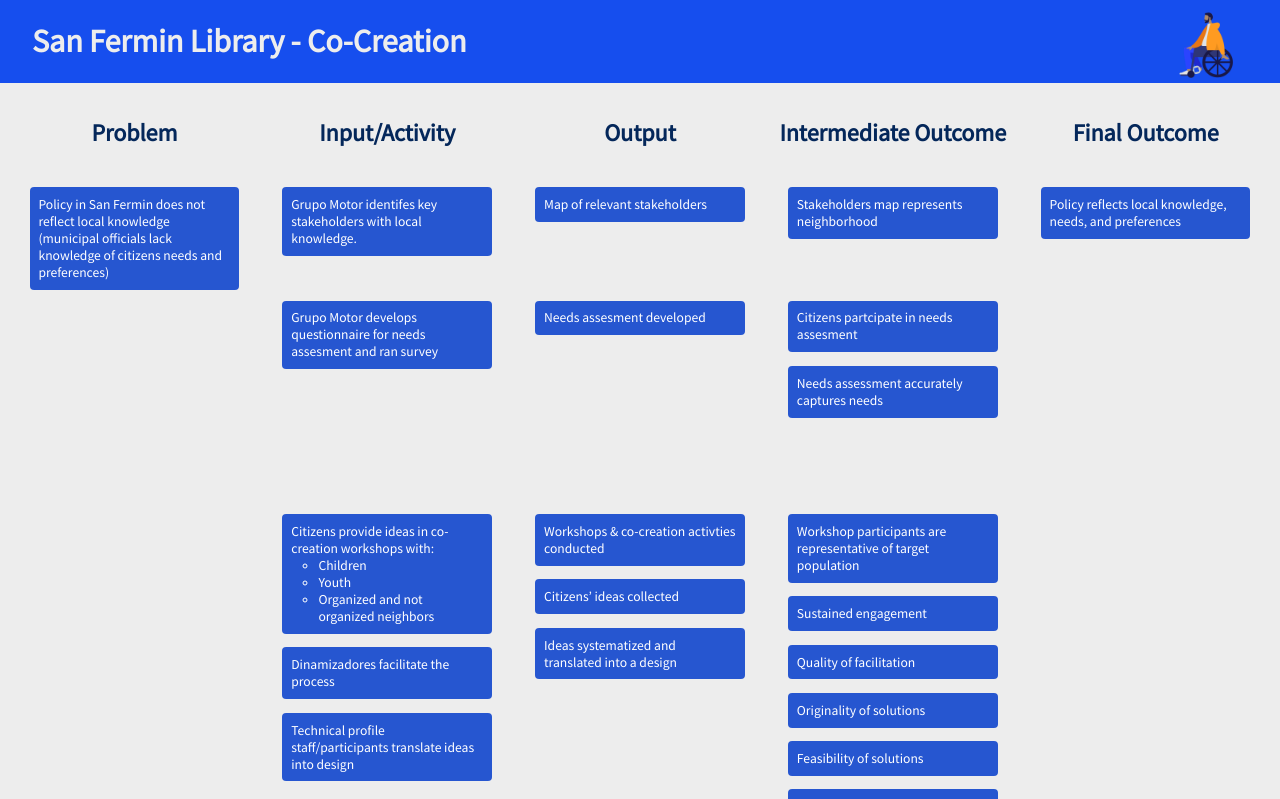
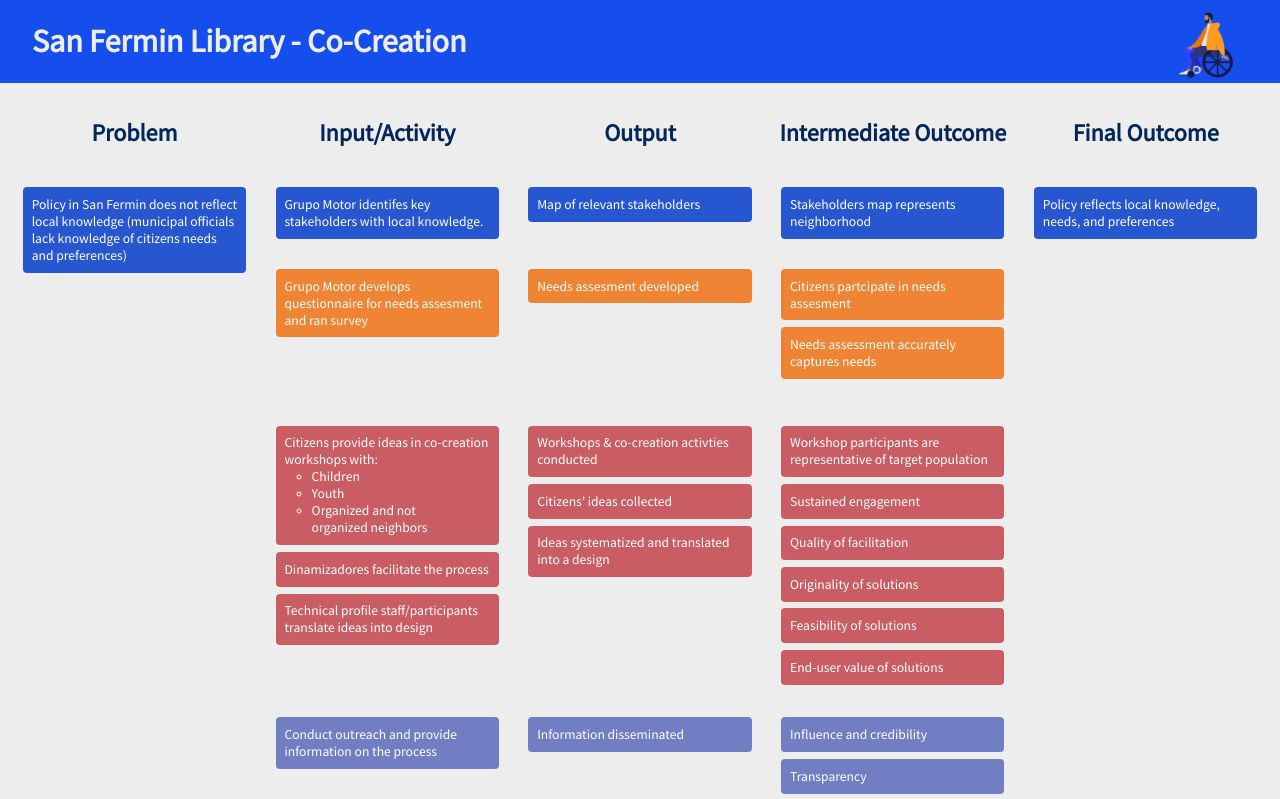
Before and after one commit to opleban/theory-of-change-app, a React (Create React App) app: page / in a window 1280 px wide. Shown: the top 799 px of the page. Built offline with nearby package versions, Linux system fonts and the light colour scheme.

Commit message:
Adds section colors, fixes margins

```diff
--- a/src/components/toc-card.js
+++ b/src/components/toc-card.js
@@ -21,14 +21,24 @@ getCardHeight(props=this.props) {
  **/
 
   render() {
-    const {cardText} = this.props;
+    const {cardText, cardColor} = this.props;
+    const cardStyle = {
+      backgroundColor: cardColor
+    };
 
     return (
-      <div className="toc-card">
-        <div className="toc-card-text">{this.renderCardText()}</div>
+      <div className="toc-card-container" style={cardStyle}>
+        <div className="toc-card">
+          <div className="toc-card-text">{this.renderCardText()}</div>
+        </div>
       </div>
     );
   }
 }
 
+ToCCard.defaultProps = {
+  cardText: "I'm a card. Please add text to me.",
+  cardColor: '#2A5ACD'
+};
+
 export default ToCCard;
--- a/src/components/toc-stage.js
+++ b/src/components/toc-stage.js
@@ -7,22 +7,24 @@ import '../styles/toc-stage.css'
 class ToCStage extends Component {
   renderHeader(props=this.props) {
     const {stageDesc, stageTitle, noHeader, numOfSections} = props;
+
     return noHeader ?
       <div/>:
       <h2 className="toc-stage-title" title={stageDesc}>{stageTitle}</h2>
   }
 
-  getSectionHeight(sectionId, props=this.props) {
-    return props.sectionConfigs[sectionId].height;
+  getSectionProperty(sectionId, configName, props=this.props) {
+    return props.sectionConfigs[sectionId][configName];
   }
 
   // There must be a better way than this. Makes you miss Ruby
 
   generateLoopArray(num) {
-    const ary = []
+    const ary = [];
     for(let i=0; i<num; i++) {
       ary.push(i);
     }
+
     return ary;
   }
 
@@ -36,17 +38,20 @@ class ToCStage extends Component {
     return (
       loopAry.map((section, i) => {
         const sectionId = section + 1;
-        const sectionHeight = this.getSectionHeight(sectionId);
+        const sectionHeight = this.getSectionProperty(sectionId, 'height');
+        const sectionColor = this.getSectionProperty(sectionId, 'color');
+
         const sectionStyle = {
           minHeight: `${sectionHeight}px`
         };
+
         return (
           <div key={i}>
             <MediaQuery maxWidth={991}>
               <div className="toc-stage-section">
                 {
                   this.getCardsBySection(sectionId, stageCards).map((card, i) => {
-                    return <div className="toc-card-container" key={i}><ToCCard {...card} /></div>
+                    return  <ToCCard key={`${i}_mobile`} {...card} />
                   })
                 }
               </div>
@@ -55,7 +60,7 @@ class ToCStage extends Component {
               <div className="toc-stage-section" style={sectionStyle}>
                 {
                   this.getCardsBySection(sectionId, stageCards).map((card, i) => {
-                    return <div className="toc-card-container" key={i}><ToCCard {...card} /></div>
+                    return <ToCCard key={`${i}_normal`} cardColor={sectionColor} {...card} />
                   })
                 }
               </div>
--- a/src/configs/pb-board.js
+++ b/src/configs/pb-board.js
@@ -55,16 +55,20 @@ export default {
   style: 'default',
   sectionConfigs: {
     1: {
-      height: 100,
+      height: 75,
+      color: 'rgba(38, 86, 208, 1)'
     },
     2: {
-      height: 200,
+      height: 150,
+      color: 'rgba(238, 132, 52, 1)'
     },
     3: {
-      height: 400,
+      height: 285,
+      color: 'rgba(201, 93, 99, 1)'
     },
     4: {
-      height: 200
+      height: 150,
+      color: 'rgba(113, 126, 195, 1)'
     }
   },
   cards: [
--- a/src/styles/breakpoints.scss
+++ b/src/styles/breakpoints.scss
@@ -2,17 +2,18 @@ $small-width: 700px;
 $medium-width: 991px;
 $large-width: 1200px;
 
-@mixin small-screen {
-  @media (max-width: #{$medium-width - 1px}) {
+@mixin tiny-screen {
+  @media (max-width: #{$small-width - 1px}) {
     @content;
   }
 }
 
-@mixin not-small-screen {
-  @media (min-width: #{$small-width + 1px}) {
+@mixin small-screen {
+  @media (min-width: #{$small-width}) and (max-width: #{$medium-width - 1px}) {
     @content;
   }
 }
+
 
 @mixin medium-screen {
   @media (min-width: #{$medium-width}) and (max-width: #{$large-width - 1px}) {
@@ -25,3 +26,9 @@ $large-width: 1200px;
     @content;
   }
 }
+
+@mixin not-small-screen {
+  @media (min-width: #{$small-width + 1px}) {
+    @content;
+  }
+}
--- a/src/styles/toc-board.scss
+++ b/src/styles/toc-board.scss
@@ -22,7 +22,7 @@
   }
 }
 
-@include small-screen {
+@include tiny-screen {
   .toc-board-title-wrapper {
     height: 10em;
     .toc-board-title-container{
@@ -31,9 +31,6 @@
 
     h1 {
       font-size: 1.25em;
-    }
-
-    img {
     }
   }
 }
--- a/src/styles/toc-card.css
+++ b/src/styles/toc-card.css
@@ -1,9 +1,8 @@
 .toc-card-container {
   list-style: none;
-  margin: 1em;
+  margin: 0.5em;
   padding: 0.65em;
   border-radius: 0.3em;
-  background: #2656D0;
   color: #FFF;
   font-size: 0.85em;
 }
```
